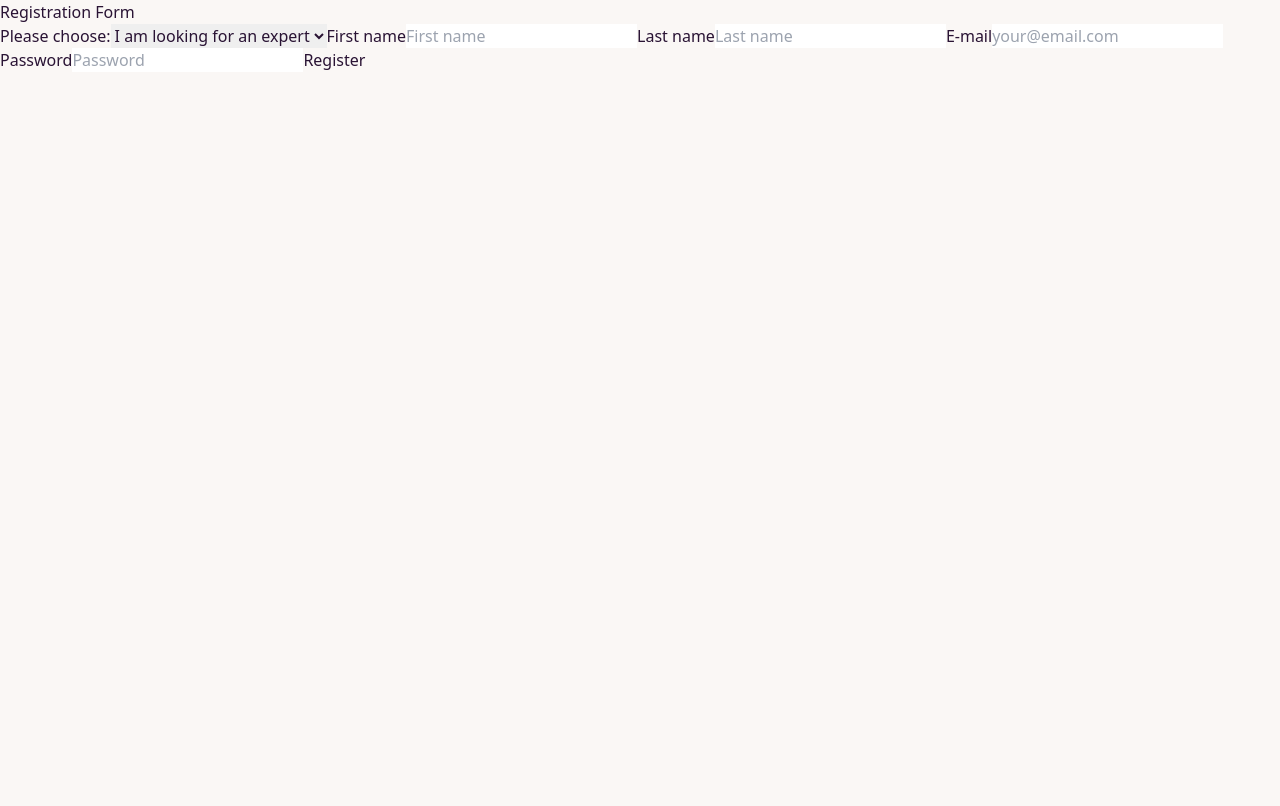
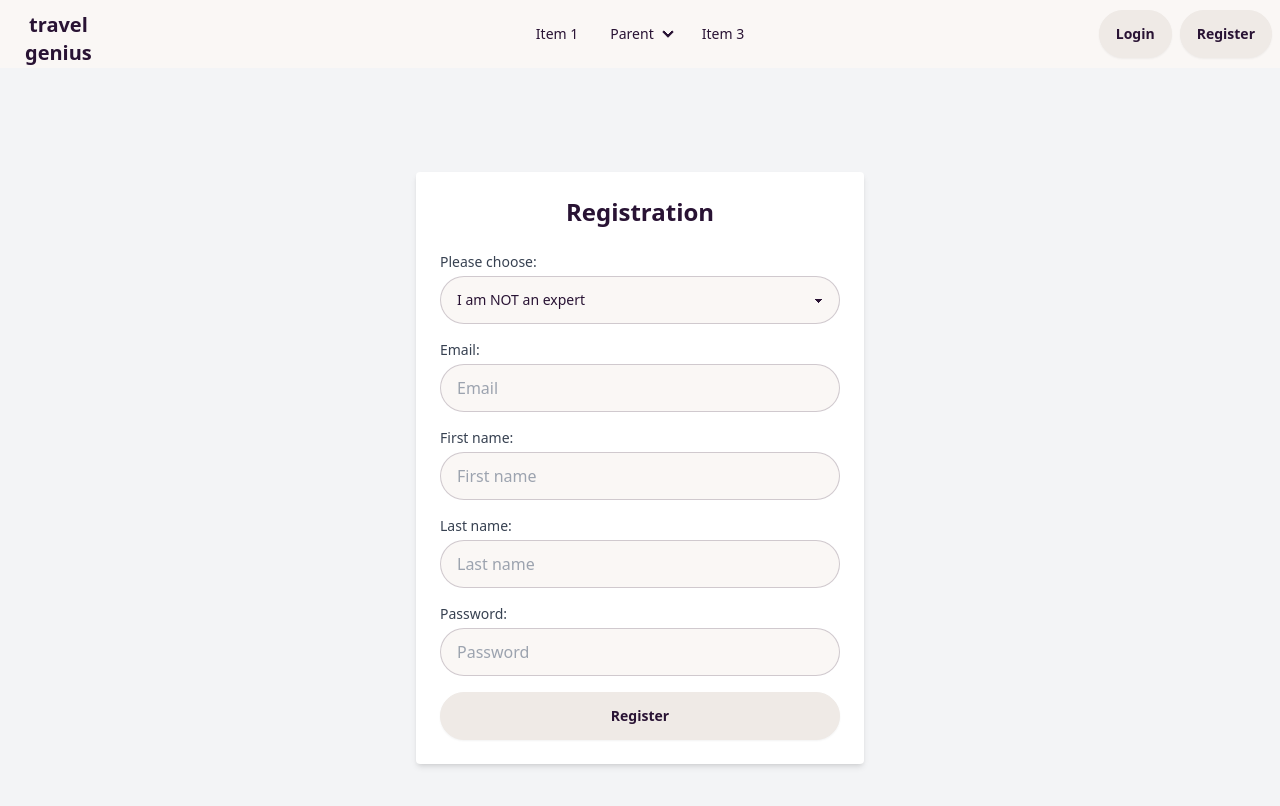
Before and after one commit to CornaSn/final-project, a Next.js app: page /register in a window 1280 px wide. Shown: the top 806 px of the page. Built offline with nearby package versions, Linux system fonts and the light colour scheme.

Commit message:
Add styling to Register form

```diff
--- a/app/(auth)/register/Registerform.tsx
+++ b/app/(auth)/register/Registerform.tsx
@@ -47,57 +47,66 @@ export default function RegisterForm() {
 
   return (
     <form onSubmit={async (event) => await handleRegister(event)}>
-      <h1>Registration Form </h1>
-      <label>
+      <div className="flex justify-center items-center min-h-screen bg-gray-100">
+        <div className="w-full max-w-md p-6 bg-white rounded shadow-md space-y-4">
+          <h1 className="text-2xl font-bold text-center mb-6">Registration</h1>
+          <label htmlFor="shotFirst" className="flex flex-col gap-1">
+            <span className="text-sm font-medium text-gray-700">
               Please choose:
+            </span>
             <select
-          id="role"
+              id="shotFirst"
+              className="select select-bordered grow"
               value={role}
               onChange={(event) => setRole(event.currentTarget.value)}
             >
-          <option value={member}>I am looking for an expert</option>
-          <option value={expert}>I am an expert</option>
+              <option disabled selected>
+                Select
+              </option>
+              <option value={expert}>I am NOT an expert</option>
+              <option value={member}>I am an expert</option>
             </select>
           </label>
-
-      <label>
-        First name
+          <label className="flex flex-col gap-1">
+            <span className="text-sm font-medium text-gray-700">Email:</span>
             <input
-          value={firstName}
+              className="input input-bordered grow"
+              placeholder="Email"
+              onChange={(event) => setEmail(event.currentTarget.value)}
+            />
+          </label>
+          <label className="flex flex-col gap-1">
+            <span className="text-sm font-medium text-gray-700">
+              First name:
+            </span>
+            <input
+              className="input input-bordered grow"
               placeholder="First name"
               onChange={(event) => setFirstName(event.currentTarget.value)}
             />
           </label>
-
-      <label>
-        Last name
+          <label className="flex flex-col gap-1">
+            <span className="text-sm font-medium text-gray-700">
+              Last name:
+            </span>
             <input
-          value={lastName}
+              className="input input-bordered grow"
               placeholder="Last name"
               onChange={(event) => setLastName(event.currentTarget.value)}
             />
           </label>
-
-      <label>
-        E-mail
+          <label className="flex flex-col gap-1">
+            <span className="text-sm font-medium text-gray-700">Password:</span>
             <input
-          value={email}
-          type="email"
-          placeholder="your@email.com"
-          onChange={(event) => setEmail(event.currentTarget.value)}
-        />
-      </label>
-
-      <label>
-        Password
-        <input
-          value={password}
+              className="input input-bordered grow"
+              placeholder="Password"
               type="password"
-          placeholder="Password"
               onChange={(event) => setPassword(event.currentTarget.value)}
             />
           </label>
-      <button>Register</button>
+          <div className="flex flex-col gap-1">
+            {' '}
+            <button className="btn">Register</button>
             {errors.map((error) => (
               <div className="error" key={`error-${error.message}`}>
                 <div className="text-lg text-red-600">
@@ -105,6 +114,9 @@ export default function RegisterForm() {
                 </div>
               </div>
             ))}
+          </div>
+        </div>
+      </div>
     </form>
   );
 }
--- /dev/null
+++ b/app/components/not-found.tsx
@@ -0,0 +1,14 @@
+import Link from 'next/link';
+
+export default function RootNotFound() {
+  return (
+    <>
+      <div>
+        Sorry this page was not found make sure to visit a page that exists.
+      </div>
+      <div>
+        <Link href="/">Return Home</Link>
+      </div>
+    </>
+  );
+}
--- a/app/layout.js
+++ b/app/layout.js
@@ -1,14 +1,99 @@
 import './globals.css';
 
+// TODO: Add Titel and Description
 export const metadata = {
-  title: 'Create Next App',
-  description: 'Generated by create next app',
+  title: { default: 'Home | travel genius', template: '%s | travel genius' },
+  description: 'Travel matching platform',
 };
 
 export default function RootLayout({ children }) {
   return (
     <html lang="en">
-      <body>{children}</body>
+      <body>
+        <header>
+          <div className="navbar bg-base-100">
+            <div className="navbar-start">
+              <div className="dropdown">
+                <div
+                  tabIndex={0}
+                  role="button"
+                  className="btn btn-ghost lg:hidden"
+                >
+                  <svg
+                    xmlns="http://www.w3.org/2000/svg"
+                    className="h-5 w-5"
+                    fill="none"
+                    viewBox="0 0 24 24"
+                    stroke="currentColor"
+                  >
+                    <path
+                      strokeLinecap="round"
+                      strokeLinejoin="round"
+                      strokeWidth="2"
+                      d="M4 6h16M4 12h8m-8 6h16"
+                    />
+                  </svg>
+                </div>
+                <ul
+                  tabIndex={0}
+                  className="menu menu-sm dropdown-content bg-base-100 rounded-box z-[1] mt-3 w-52 p-2 shadow"
+                >
+                  <li>
+                    <a>Item 1</a>
+                  </li>
+                  <li>
+                    <a>Parent</a>
+                    <ul className="p-2">
+                      <li>
+                        <a>Submenu 1</a>
+                      </li>
+                      <li>
+                        <a>Submenu 2</a>
+                      </li>
+                    </ul>
+                  </li>
+                  <li>
+                    <a>Item 3</a>
+                  </li>
+                </ul>
+              </div>
+              <a className="btn btn-ghost text-xl">
+                travel
+                <br /> genius
+              </a>
+            </div>
+            <div className="navbar-center hidden lg:flex">
+              <ul className="menu menu-horizontal px-1">
+                <li>
+                  <a>Item 1</a>
+                </li>
+                <li>
+                  <details>
+                    <summary>Parent</summary>
+                    <ul className="p-2">
+                      <li>
+                        <a>Submenu 1</a>
+                      </li>
+                      <li>
+                        <a>Submenu 2</a>
+                      </li>
+                    </ul>
+                  </details>
+                </li>
+                <li>
+                  <a>Item 3</a>
+                </li>
+              </ul>
+            </div>
+            <div className="navbar-end">
+              <a className="btn mr-2">Login</a>
+              <a className="btn">Register</a>
+            </div>
+          </div>
+        </header>
+
+        {children}
+      </body>
     </html>
   );
 }
--- a/app/page.js
+++ b/app/page.js
@@ -1,13 +1,29 @@
 import Image from 'next/image';
+
+// TODO: Add Titel and Description
+export const metadata = {
+  title: { default: 'Home | travel genius', template: '%s | travel genius' },
+  description: 'Travel matching platform',
+};
 
 export default function Home() {
   return (
-    <div className="container mx-auto">
-      <h1 className="text-4xl font-bold">Final Project</h1>
-      <p className="mt-4">
-        This is a sample text with the cupcake theme applied.
-      </p>
-      <button className="btn btn-accent">click me</button>
+    <div className="hero bg-base-200 min-h-screen">
+      <div className="hero-content flex-col lg:flex-row-reverse">
+        <img
+          src="https://img.daisyui.com/images/stock/photo-1635805737707-575885ab0820.jpg"
+          className="max-w-sm rounded-lg shadow-2xl"
+        />
+        <div>
+          <h1 className="text-5xl font-bold">Box Office News!</h1>
+          <p className="py-6">
+            Provident cupiditate voluptatem et in. Quaerat fugiat ut assumenda
+            excepturi exercitationem quasi. In deleniti eaque aut repudiandae et
+            a id nisi.
+          </p>
+          <button className="btn btn-primary">Get Started</button>
+        </div>
+      </div>
     </div>
   );
 }
```
Also changed, not shown: app/components/footer.js (added), app/components/navBar.js (added). Lines whose indentation alone changed are shown as unchanged.
